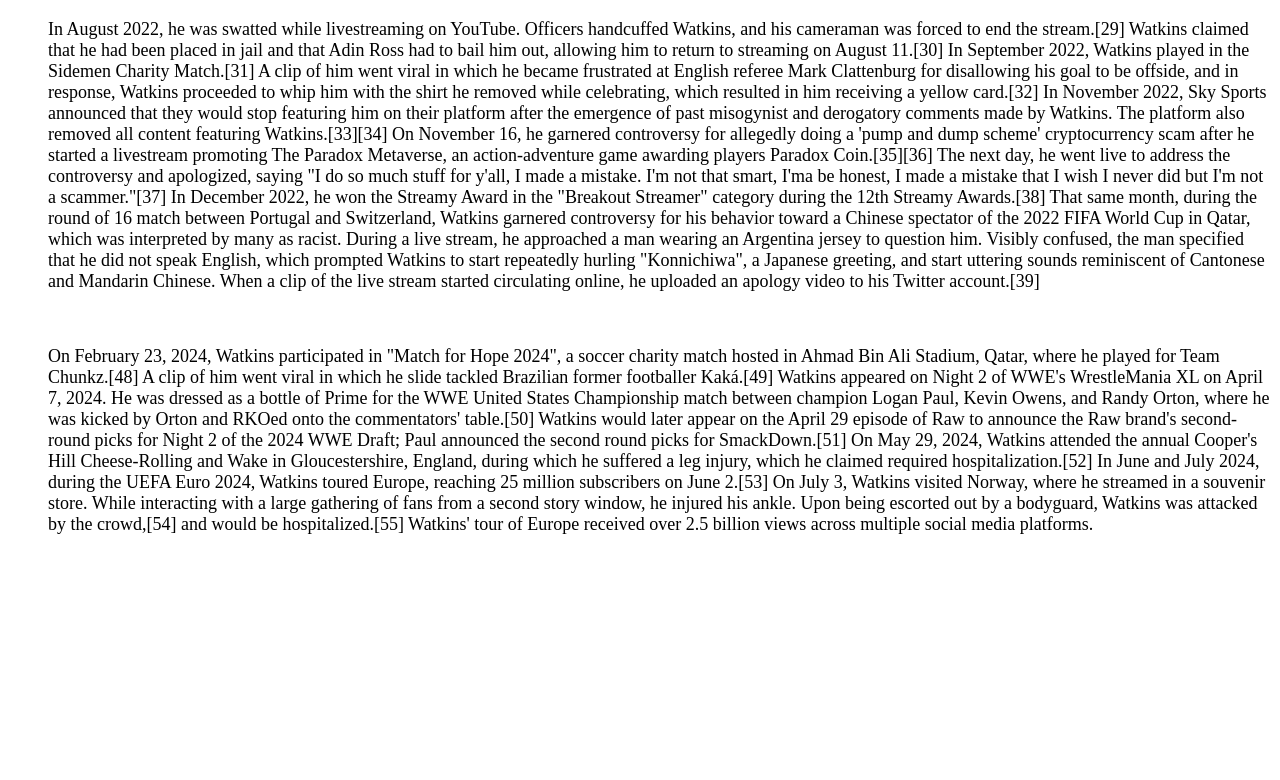
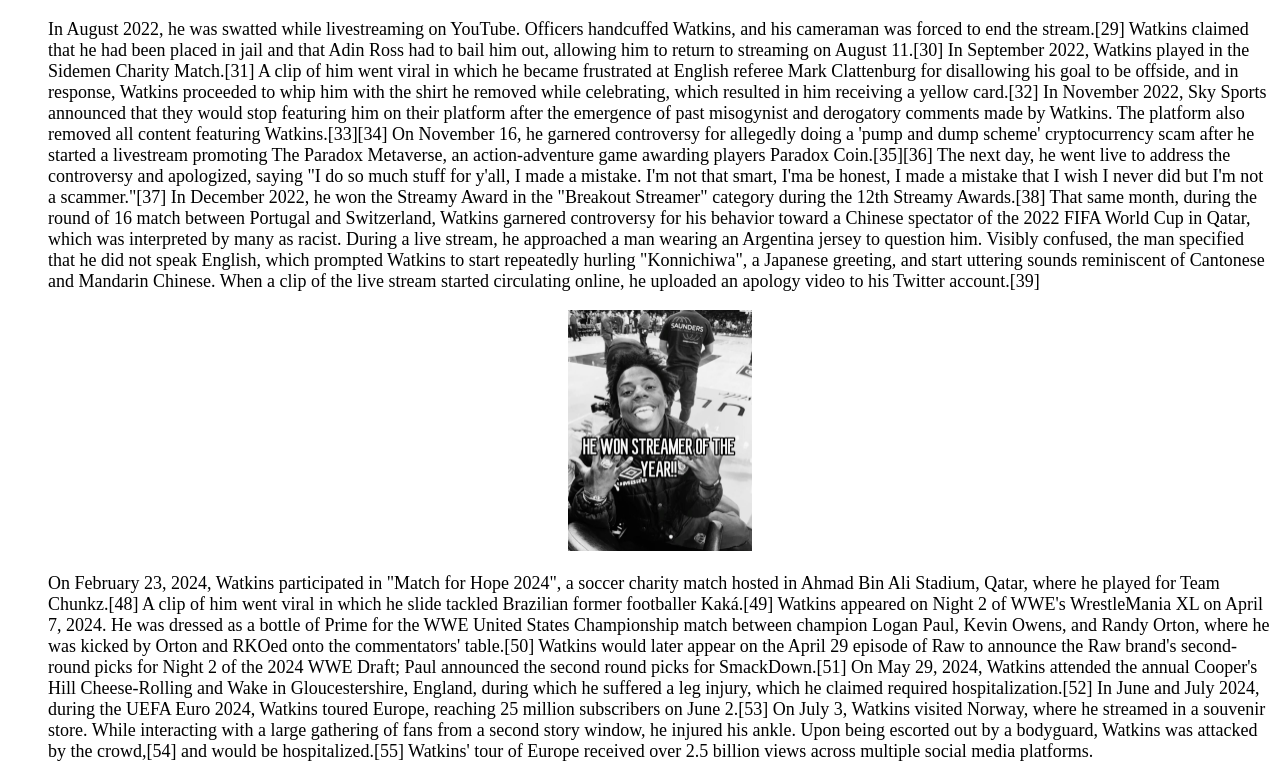
Before and after one commit to knvsbharath/html-task1, a plain HTML site: page bio.html in a window 1280 px wide. Shown: the part 1156-1936 px from the top of the page. Before the commit the page ends 1709 px from the top, so only its background shows below. Drawn offline with Linux system fonts and the light colour scheme.

Commit message:
file updated

```diff
--- a/bio.html
+++ b/bio.html
@@ -27,7 +27,7 @@
 In November 2022, Sky Sports announced that they would stop featuring him on their platform after the emergence of past misogynist and derogatory comments made by Watkins. The platform also removed all content featuring Watkins.[33][34] On November 16, he garnered controversy for allegedly doing a 'pump and dump scheme' cryptocurrency scam after he started a livestream promoting The Paradox Metaverse, an action-adventure game awarding players Paradox Coin.[35][36] The next day, he went live to address the controversy and apologized, saying "I do so much stuff for y'all, I made a mistake. I'm not that smart, I'ma be honest, I made a mistake that I wish I never did but I'm not a scammer."[37]
 
 In December 2022, he won the Streamy Award in the "Breakout Streamer" category during the 12th Streamy Awards.[38] That same month, during the round of 16 match between Portugal and Switzerland, Watkins garnered controversy for his behavior toward a Chinese spectator of the 2022 FIFA World Cup in Qatar, which was interpreted by many as racist. During a live stream, he approached a man wearing an Argentina jersey to question him. Visibly confused, the man specified that he did not speak English, which prompted Watkins to start repeatedly hurling "Konnichiwa", a Japanese greeting, and start uttering sounds reminiscent of Cantonese and Mandarin Chinese. When a clip of the live stream started circulating online, he uploaded an apology video to his Twitter account.[39]</p>
-<center><img src="./Pins/0b293c02749d956771fcc914859db944.jpg Roll\Pins\0b293c02749d956771fcc914859db944.jpg" alt="" width="15%"></center>
+<center><img src="./Pins/0b293c02749d956771fcc914859db944.jpg" alt="" width="15%"></center>
 <p style="font-size: 18px;">On February 23, 2024, Watkins participated in "Match for Hope 2024", a soccer charity match hosted in Ahmad Bin Ali Stadium, Qatar, where he played for Team Chunkz.[48] A clip of him went viral in which he slide tackled Brazilian former footballer Kaká.[49]
 
 Watkins appeared on Night 2 of WWE's WrestleMania XL on April 7, 2024. He was dressed as a bottle of Prime for the WWE United States Championship match between champion Logan Paul, Kevin Owens, and Randy Orton, where he was kicked by Orton and RKOed onto the commentators' table.[50] Watkins would later appear on the April 29 episode of Raw to announce the Raw brand's second-round picks for Night 2 of the 2024 WWE Draft; Paul announced the second round picks for SmackDown.[51]
```
